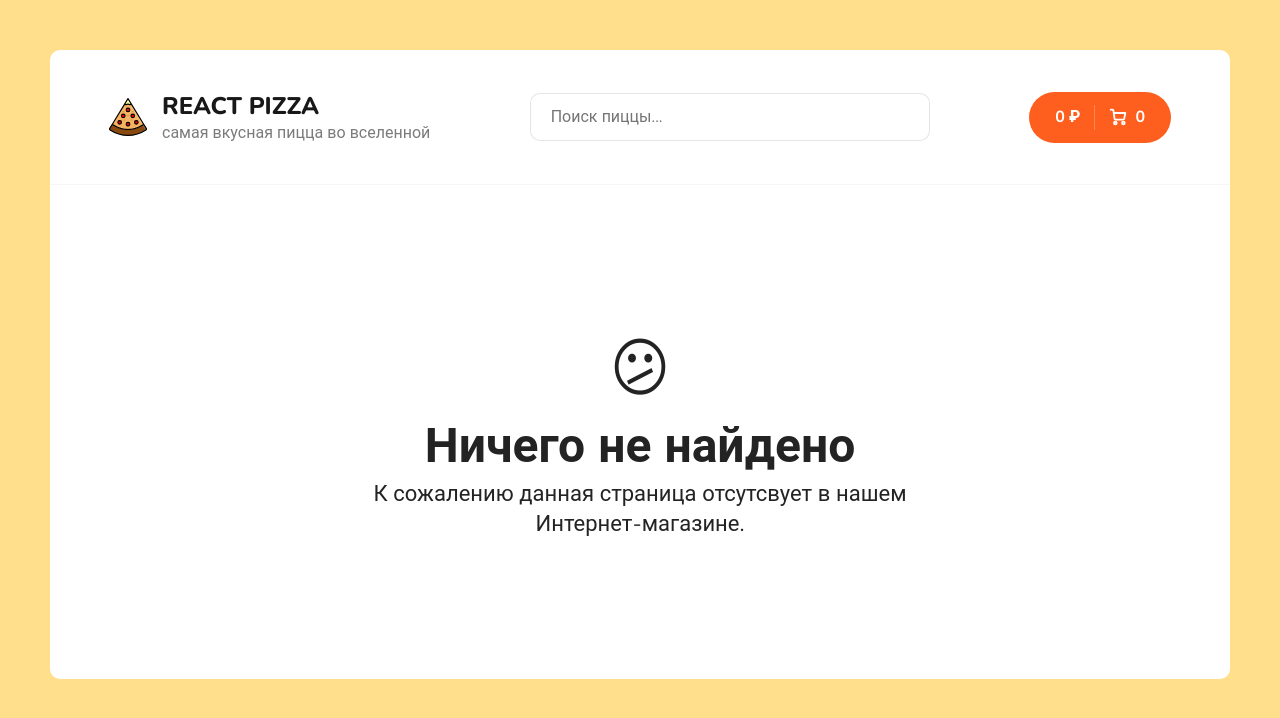
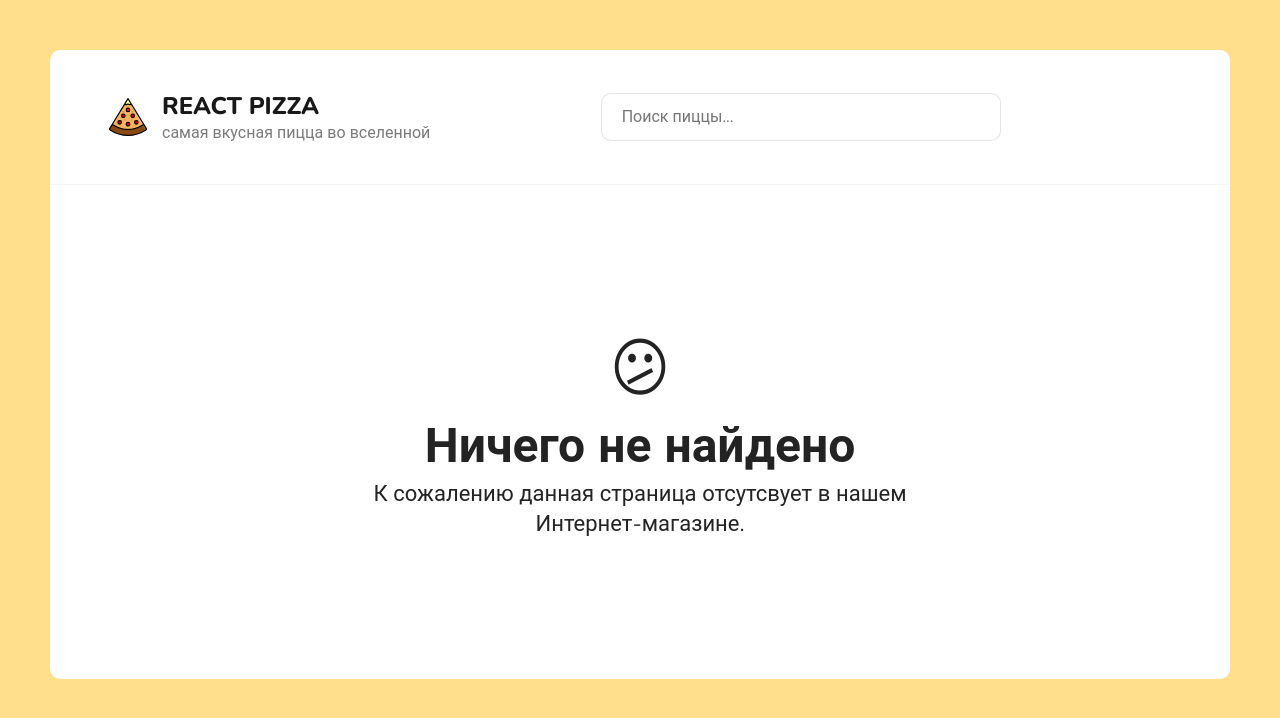
Before and after one commit to evgKireev/React-pizza, a React (Create React App) app: page / in a window 1280 px wide. Shown: the top 718 px of the page. Built offline with nearby package versions, Linux system fonts and the light colour scheme.

Commit message:
fixed git page

```diff
--- a/src/App.js
+++ b/src/App.js
@@ -16,9 +16,9 @@ function App() {
         <div className="content">
           <Routes>
             <Route path="/React-pizza" element={<Home />} />
-            <Route path="/cart" element={<Cart />} />
+            <Route path="/React-pizza/cart" element={<Cart />} />
             <Route path="*" element={<NoFound />} />
-            <Route path="pizza/:id" element={<OnePizzaBlock />} />
+            <Route path="/React-pizza/pizza/:id" element={<OnePizzaBlock />} />
           </Routes>
         </div>
       </div>
--- a/src/components/header/Header.jsx
+++ b/src/components/header/Header.jsx
@@ -11,7 +11,7 @@ function Header() {
   return (
     <div className="header">
       <div className="container">
-        <Link to="/">
+        <Link to="/React-pizza">
           <div className="header__logo">
             <img width="38" src="img/pizza-logo.svg" alt="Pizza logo" />
             <div>
@@ -22,8 +22,8 @@ function Header() {
         </Link>
         <Search />
         <div className="header__cart">
-          {pathname === '/' && (
-            <Link to="/cart" className="button button--cart">
+          {pathname === '/React-pizza' && (
+            <Link to="/React-pizza/cart" className="button button--cart">
               <span>{pricePizza} ₽</span>
               <div className="button__delimiter"></div>
               <svg
--- a/src/components/pizzaBlock/PizzaBlock.jsx
+++ b/src/components/pizzaBlock/PizzaBlock.jsx
@@ -23,7 +23,7 @@ function PizzaBlock({ id, imageUrl, title, types, sizes, price }) {
   return (
     <div className="pizza-block-wrapper">
       <div className="pizza-block">
-        <Link to={`pizza/${id}`}>
+        <Link to={`/React-pizza/pizza/${id}`}>
           <img className="pizza-block__image" src={imageUrl} alt="Pizza" />
         </Link>
         <h4 className="pizza-block__title">{title}</h4>
--- a/src/pages/Cart.jsx
+++ b/src/pages/Cart.jsx
@@ -117,7 +117,7 @@ function Cart() {
           <div className="cart__bottom-buttons">
             <Link
               className="button button--outline button--add go-back-btn"
-              to="/"
+              to="/React-pizza"
             >
               <svg
                 width="8"
```
